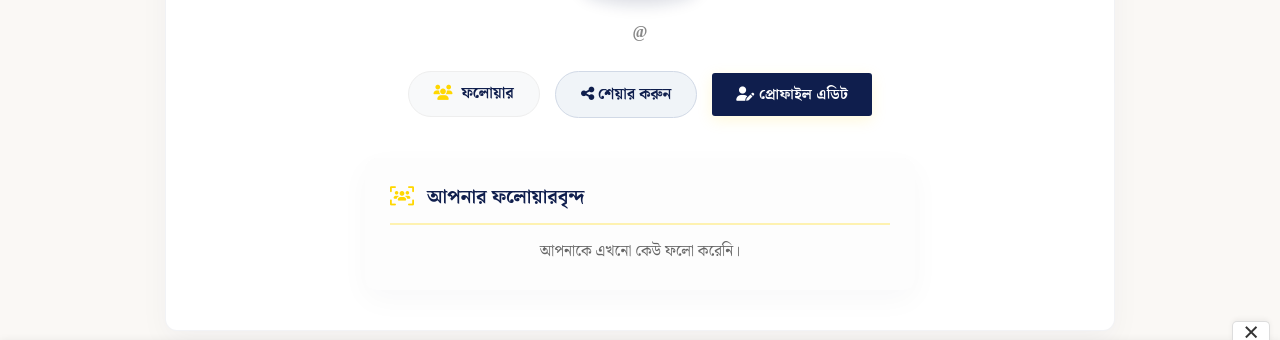
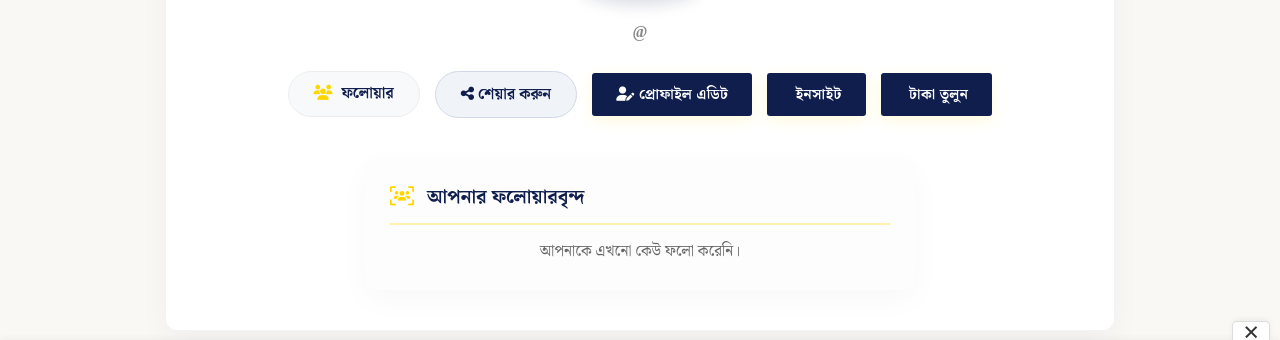
Before and after one commit to siaful2580mm-hub/testing, a Flask app: template templates/profile.html in a window 1280 px wide. Shown: the part 426-766 px from the top of the page. Run offline with Flask 3, Linux system fonts and the light colour scheme; the template is opened without the code that fills it, so the values that code supplies are empty; the visitor is signed in with stand-in values (Sample User, id 1); some libraries are stand-ins or nearby versions.

Commit message:
Update profile.html

```diff
--- a/templates/profile.html
+++ b/templates/profile.html
@@ -168,6 +168,10 @@
                 {% if session['user']['id'] == profile.id %}
                     <!-- নিজের প্রোফাইল হলে -->
                     <a href="/edit-profile" class="btn-primary" style="background: var(--nav-bg); color: #fff !important; margin-top:0;"><i class="fa-solid fa-user-pen"></i> প্রোফাইল এডিট</a>
+            <!-- নিজের প্রোফাইল হলে -->
+                    <a href="/insight" class="btn-primary" style="background: var(--nav-bg); color: #fff !important; margin-top:0;"><i class="fa-solid fa-chert"></i> ইনসাইট</a>
+            <!-- নিজের প্রোফাইল হলে -->
+                    <a href="/payout" class="btn-primary" style="background: var(--nav-bg); color: #fff !important; margin-top:0;"><i class="fa-solid fa-money"></i> টাকা তুলুন</a>
                 {% else %}
                     <!-- অন্যের প্রোফাইল হলে -->
                     <form action="/follow/{{ profile.username }}" method="POST" style="margin: 0;">
```
